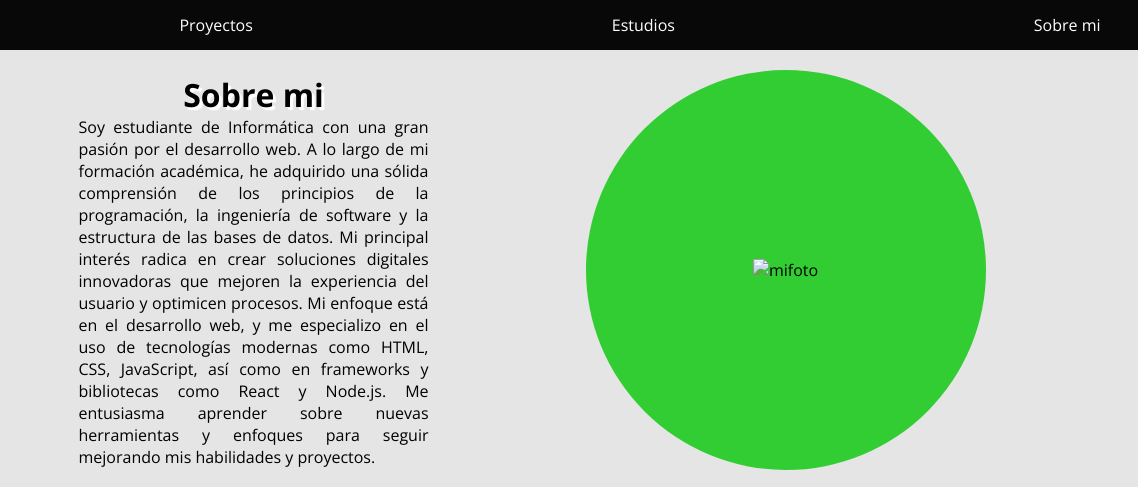
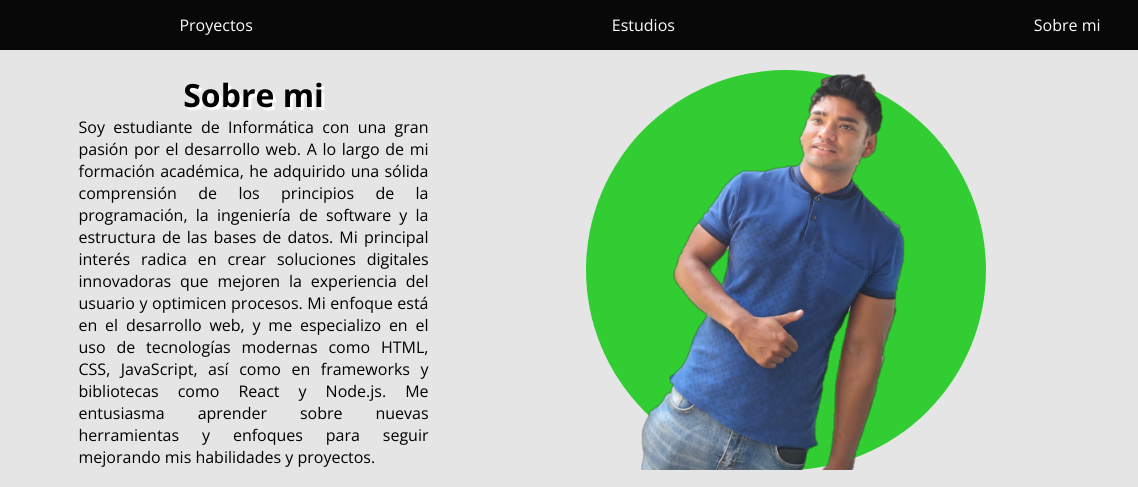
Before and after one commit to devleonel123/paginacvleo, a plain HTML site: page index.html in a window 1280 px wide. Shown: the top 487 px of the page, 0-1138 px from the left. Drawn offline with nearby package versions, Linux system fonts and the light colour scheme.

Commit message:
Update index.html

```diff
--- a/index.html
+++ b/index.html
@@ -33,7 +33,7 @@
           Mi enfoque está en el desarrollo web, y me especializo en el uso de tecnologías modernas como HTML, CSS, JavaScript, así como en frameworks y bibliotecas como React y Node.js. Me entusiasma aprender sobre nuevas herramientas y enfoques para seguir mejorando mis habilidades y proyectos.</p>
       </div>
       <div class="imagen-contenedor">
-        <img src="../Js30days/imagenes/fotoper1.png" alt="mifoto" id="perfilf"/>
+        <img src="imagenes/fotoper1.png" alt="mifoto" id="perfilf"/>
       </div>
       <div class="redesS">
         <img src="imagenes/git.png" alt="github" class="redes"> <a>github</a>
```
